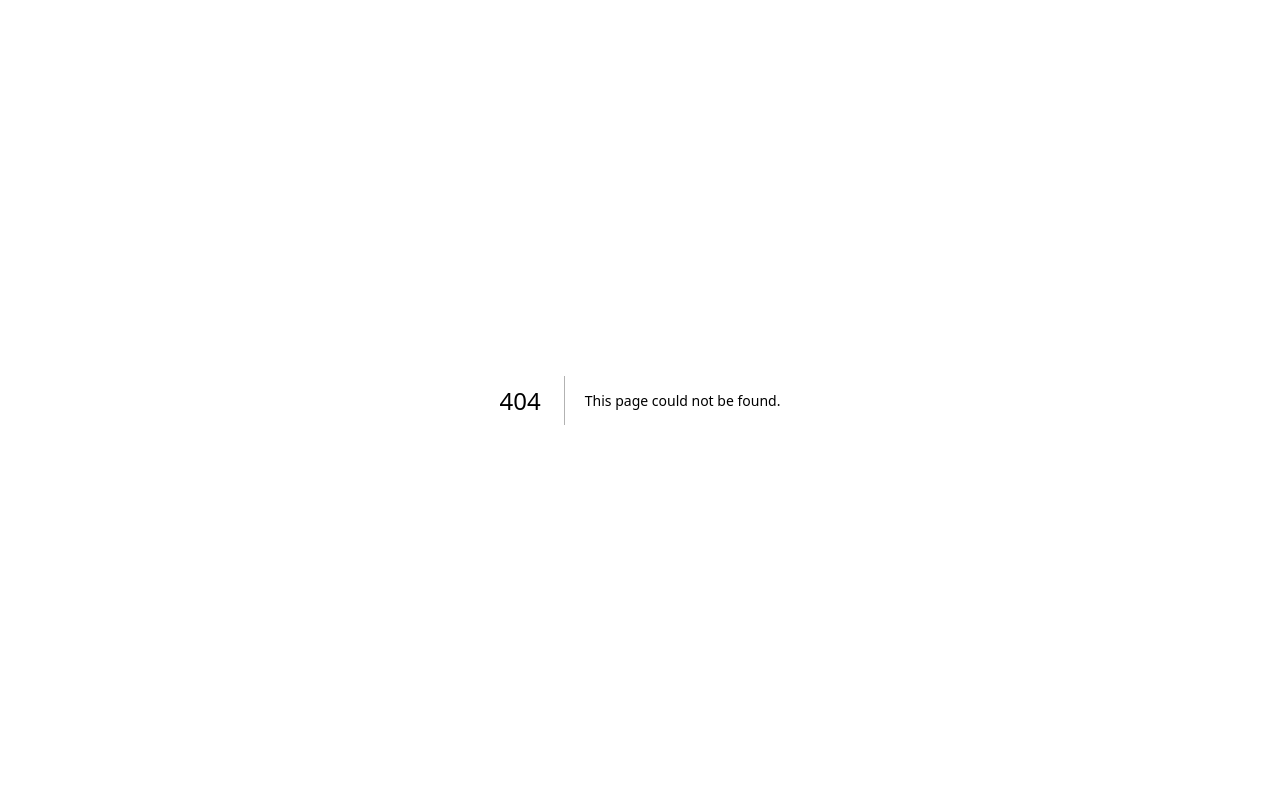
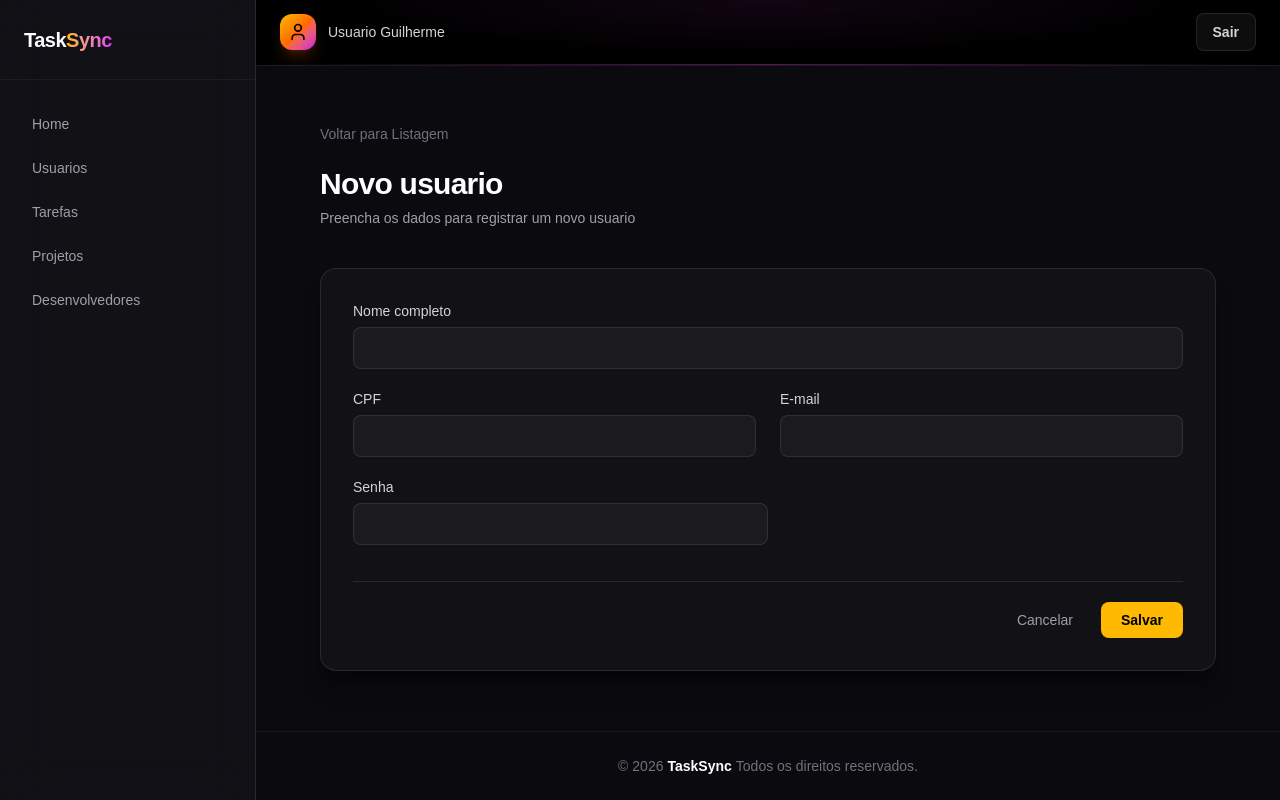
Before and after one commit to GuilhermeRodriguesLopeszzz/TaskSync, a Next.js app in the folder front/: page /usuarios/novo in a window 1280 px wide. Before the commit this address had no page. Built offline with nearby package versions, Linux system fonts and the light colour scheme.

Commit message:
Aula 18/09/2026

```diff
--- a/front/app/(sistema)/layout.tsx
+++ b/front/app/(sistema)/layout.tsx
@@ -1,12 +1,21 @@
+import Footer from "../components/Footer";
+import Header from "../components/Header";
+import Sidebar from "../components/Sidebar";
 export default function SistemaLayout({children}) {
     return (
 
-      <div className="flex">
+      <div className="flex min-h-screen bg-[#0a0a0f]">
 
+        <Sidebar/>
 
+       <div className="flex-1 flex flex-col min-w-0">
+        <Header/>
+        <main className="flex-1">
+        {children}
+        </main>
 
-        {children}
-
+        <Footer/>
+       </div>
 
     </div>);
   }
--- /dev/null
+++ b/front/app/(sistema)/usuarios/[codigo]/editar/page.tsx
@@ -0,0 +1,29 @@
+"use client"
+
+import Link from "next/link";
+import UsuarioForm from "../../components/UsuarioForm";
+import { useParams } from "next/navigation";
+
+export default function EditarUsuario(){
+    const parametro = useParams();
+
+    const codigo = Number (parametro.codigo);
+
+
+    return(
+        <div className="w-full px-6 py-10 md:px-10 md:py-14">
+            <div className="max-w-4xl mx-auto">
+                <div className="mb-10">
+                    <Link href="/usuarios" className="inline-flex items-center gap-1.5 text-sm text-zinc-500 hover:text-amber-400 transition-colors font-medium"> Voltar para Listagem</Link>
+                    <div className="mt-5">
+                        <h1 className="text-2xl sm:text-3xl font-bold text-white tracking-tight">Editar usuario {codigo}</h1>
+                        <p className="mt-1.5 text-sm text-zinc-400">Preencha os dados para editar um novo usuario</p>
+                    </div>
+                </div>
+                <div className="bg-white/[0.03] border border-white/10 rounded-2xl shadow-xl shadow-black/30 p-6 sm:p-8">
+                    <UsuarioForm/>
+                </div>
+            </div>
+        </div>
+    );
+}
--- /dev/null
+++ b/front/app/(sistema)/usuarios/components/UsuarioForm.tsx
@@ -0,0 +1,33 @@
+import Link from "next/link";
+
+export default function UsuarioForm() {
+    return (
+        <form action="">
+
+            <div className="grid grid-cols-1 sm:grid-cols-2 gap-x-6 gap-y-5">
+                <div className="flex flex-col gap-1.5 sm:col-span-2">
+                    <label className="text-sm font-medium text-zinc-300">Nome completo</label>
+                    <input name="nome" className="w-full px-4 py-2.5 bg-white/[0.04] border border-white/10 rounded-lg text-white text-sm placeholder:text-zinc-500 focus:outline-none focus:ring-2 focus:ring-amber-400/50 focus:border-amber-400/50 transition-all"/>
+                </div>
+                <div className="flex flex-col gap-1.5">
+                    <label className="text-sm font-medium text-zinc-300">CPF</label>
+                    <input name="CPF" className="w-full px-4 py-2.5 bg-white/[0.04] border border-white/10 rounded-lg text-white text-sm placeholder:text-zinc-500 focus:outline-none focus:ring-2 focus:ring-amber-400/50 focus:border-amber-400/50 transition-all"/>
+                </div>
+                <div className="flex flex-col gap-1.5">
+                    <label className="text-sm font-medium text-zinc-300">E-mail</label>
+                    <input name="email" className="w-full px-4 py-2.5 bg-white/[0.04] border border-white/10 rounded-lg text-white text-sm placeholder:text-zinc-500 focus:outline-none focus:ring-2 focus:ring-amber-400/50 focus:border-amber-400/50 transition-all"/>
+                </div>
+                <div className="flex flex-col gap-1.5 sm:col-span-2">
+                    <label className="text-sm font-medium text-zinc-300">Senha</label>
+                    <input name="senha" className="w-full sm:w-1/2 px-4 py-2.5 bg-white/[0.04] border border-white/10 rounded-lg text-white text-sm placeholder:text-zinc-500 focus:outline-none focus:ring-2 focus:ring-amber-400/50 focus:border-amber-400/50 transition-all"/>
+                </div>
+
+                <div className="sm:col-span-2 flex items-center justify-end gap-3 mt-4 pt-5 border-t border-white/10">
+                    <Link href="/usuarios" className="px-4 py-2 rounded-lg text-zinc-400 hover:text-white text-sm font-medium transition-colors">Cancelar</Link>
+                    <button type="submit" className="px-5 py-2 rounded-lg bg-amber-400 hover:bg-amber-300 text-black font-semibold text-sm transition-colors">Salvar</button>
+                </div>
+
+            </div>
+        </form>
+    );
+}
--- /dev/null
+++ b/front/app/(sistema)/usuarios/novo/page.tsx
@@ -0,0 +1,22 @@
+import Link from "next/link";
+import UsuarioForm from "../components/UsuarioForm";
+export default function CadastroUsuario(){
+
+    return(
+
+        <div className="w-full px-6 py-10 md:px-10 md:py-14">
+            <div className="max-w-4xl mx-auto">
+                <div className="mb-10">
+                    <Link href="/usuarios" className="inline-flex items-center gap-1.5 text-sm text-zinc-500 hover:text-amber-400 transition-colors font-medium"> Voltar para Listagem</Link>
+                    <div className="mt-5">
+                        <h1 className="text-2xl sm:text-3xl font-bold text-white tracking-tight">Novo usuario</h1>
+                        <p className="mt-1.5 text-sm text-zinc-400">Preencha os dados para registrar um novo usuario</p>
+                    </div>
+                </div>
+                <div className="bg-white/[0.03] border border-white/10 rounded-2xl shadow-xl shadow-black/30 p-6 sm:p-8">
+                    <UsuarioForm/>
+                </div>
+            </div>
+        </div>
+    );
+}
--- a/front/app/(sistema)/usuarios/page.tsx
+++ b/front/app/(sistema)/usuarios/page.tsx
@@ -43,6 +43,7 @@ const carregarDados = async () => {
             <th className="px-6 py-4 font-semibold text-zinc-400 text-xs uppercase tracking-wider">CPF</th>
             <th className="px-6 py-4 font-semibold text-zinc-400 text-xs uppercase tracking-wider">E-mail</th>
             <th className="px-6 py-4 font-semibold text-zinc-400 text-xs uppercase tracking-wider">Status</th>
+            <th className="px-6 py-4 font-semibold text-zinc-400 text-xs uppercase tracking-wider">Ações</th>
           </tr>
         </thead>
         <tbody className="divide-y divide-white/5">
@@ -53,7 +54,7 @@ const carregarDados = async () => {
             <td className="px-6 py-4 text-zinc-400 font-mono text-xs">{usuario.cpf}</td>
             <td className="px-6 py-4 text-zinc-400">{usuario.email}</td>
             <td className="px-6 py-4 text-emerald-400 font-semibold text-xs">{usuario.status}</td>
-          </tr>
+            <td className="px-6 py-4 text-emerald-400 font-semibold text-xs"><Link href={`/usuarios/${usuario.id}/editar`} className="inline-flex items-center justify-center w-8 h-8 rounded-lg text-zinc-400 hover:text-amber-400 hover:bg-white/5 transition-colors"><svg xmlns="http://www.w3.org/2000/svg" viewBox="0 0 24 24" fill="none" stroke="currentColor" strokeWidth="2" strokeLinecap="round" strokeLinejoin="round" className="w-4 h-4"><path d="M11 4H4a2 2 0 0 0-2 2v14a2 2 0 0 0 2 2h14a2 2 0 0 0 2-2v-7"></path><path d="M18.5 2.5a2.121 2.121 0 0 1 3 3L12 15l-4 1 1-4 9.5-9.5z"></path></svg></Link></td>          </tr>
 ))}
 
 {
--- /dev/null
+++ b/front/app/components/Footer.tsx
@@ -0,0 +1,15 @@
+export default function Footer() {
+    const anoAtual = new Date().getFullYear();
+  return (
+    <footer className="border-t border-white/5 bg-[#0a0a0f]">
+        <div className="max-w-7xl mx-auto px-6 lg:px-10 py-6">
+            <div className="flex justify-center">
+                <p className="text-sm text-zinc-500 text-center">&copy; {anoAtual}
+                    <span className="text-white font-semibold mx-1">TaskSync</span>
+                    Todos os direitos reservados.
+                </p>
+            </div>
+        </div>
+    </footer>
+  );
+}
--- /dev/null
+++ b/front/app/components/Header.tsx
@@ -0,0 +1,43 @@
+export default function Header() {
+  return (
+    <header className="relative bg-black border-b border-white/10">
+      {/* mesmo glow sutil do hero, só que achatado no header */}
+      <div className="pointer-events-none absolute inset-0 bg-[radial-gradient(ellipse_at_top,rgba(217,70,239,0.08),transparent_60%)]" />
+
+      <div className="relative max-w-7xl mx-auto px-6 h-16 flex items-center justify-between">
+        <div className="flex items-center gap-3">
+          <div className="w-9 h-9 rounded-xl bg-gradient-to-br from-amber-400 via-orange-500 to-fuchsia-600 flex items-center justify-center shadow-lg shadow-orange-500/20">
+            <svg
+              xmlns="http://www.w3.org/2000/svg"
+              className="w-5 h-5 text-black"
+              viewBox="0 0 24 24"
+              fill="none"
+              stroke="currentColor"
+              strokeWidth="2"
+              strokeLinecap="round"
+              strokeLinejoin="round"
+            >
+              <path d="M19 21v-2a4 4 0 0 0-4-4H9a4 4 0 0 0-4 4v2" />
+              <circle cx="12" cy="7" r="4" />
+            </svg>
+          </div>
+          <span className="text-sm font-medium text-zinc-300">
+            Usuario Guilherme
+          </span>
+        </div>
+
+        <button
+          className="px-4 py-2 rounded-lg text-sm font-semibold text-zinc-300
+                     bg-white/5 border border-white/10
+                     hover:text-white hover:border-fuchsia-500/40 hover:bg-fuchsia-500/10
+                     transition-colors duration-200"
+        >
+          Sair
+        </button>
+      </div>
+
+      {/* traço em gradiente igual ao do hero, só que esticado na base do header */}
+      <div className="h-px bg-gradient-to-r from-transparent via-fuchsia-500/40 to-transparent" />
+    </header>
+  );
+}
--- /dev/null
+++ b/front/app/components/Sidebar.tsx
@@ -0,0 +1,19 @@
+import Link from "next/link";
+
+export default function Sidebar() {
+  return (
+
+    <aside className="w-64 shrink-0 h-screen sticky top-0 bg-white/[0.03] border-r border-white/10 backdrop-blur-xl flex flex-col">
+        <div className="h-20 flex items-center px-6 text-xl font-bold text-white tracking-tight border-b border-white/5">
+            Task<span className="text-transparent bg-clip-text bg-gradient-to-r from-amber-400 to-fuchsia-500">Sync</span>
+        </div>
+        <nav className="flex-1 flex flex-col gap-1 px-4 py-6">
+            <Link href="/home" className="px-4 py-2.5 rounded-xl text-sm font-medium text-zinc-400 hover:text-white hover:bg-white/5 transition-colors">Home</Link>
+            <Link href="/usuarios" className="px-4 py-2.5 rounded-xl text-sm font-medium text-zinc-400 hover:text-white hover:bg-white/5 transition-colors">Usuarios</Link>
+            <Link href="/tarefa" className="px-4 py-2.5 rounded-xl text-sm font-medium text-zinc-400 hover:text-white hover:bg-white/5 transition-colors">Tarefas</Link>
+            <Link href="/projeto" className="px-4 py-2.5 rounded-xl text-sm font-medium text-zinc-400 hover:text-white hover:bg-white/5 transition-colors">Projetos</Link>
+            <Link href="/desenvolvedor" className="px-4 py-2.5 rounded-xl text-sm font-medium text-zinc-400 hover:text-white hover:bg-white/5 transition-colors">Desenvolvedores</Link>
+        </nav>
+    </aside>
+      );
+}
```
